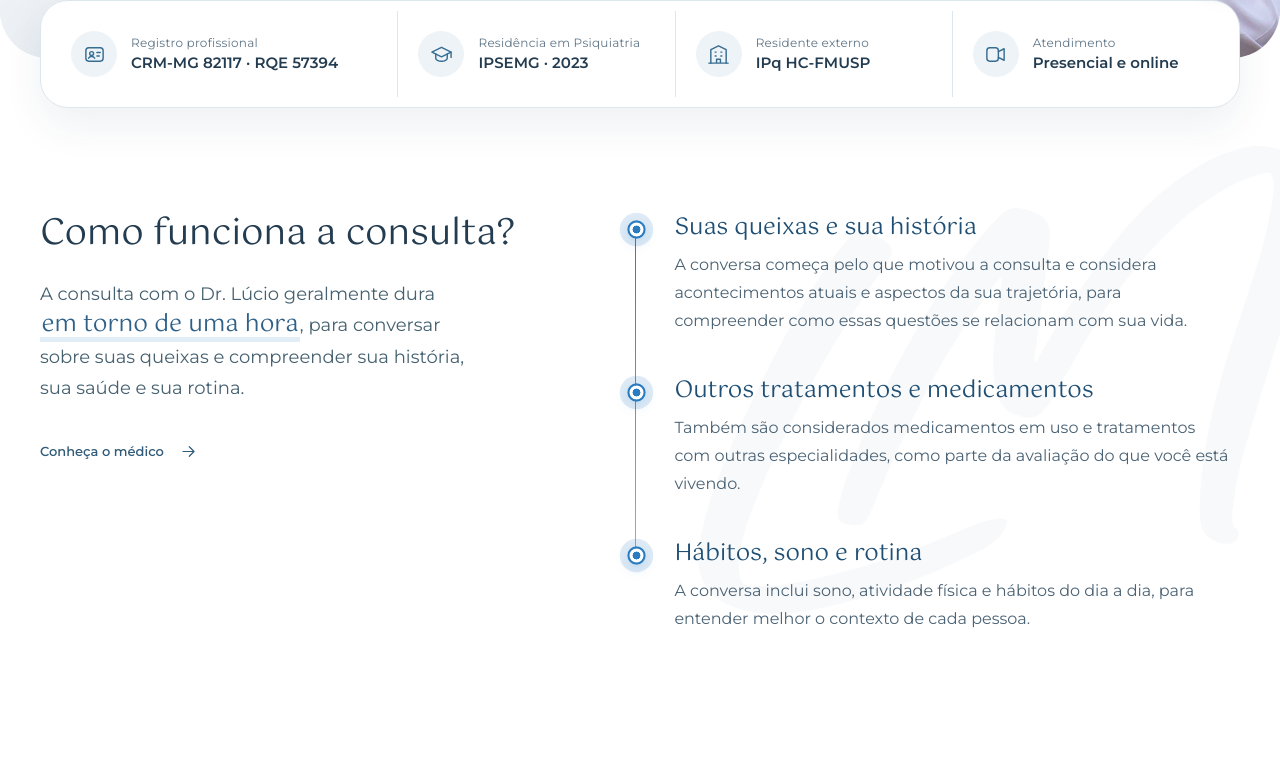
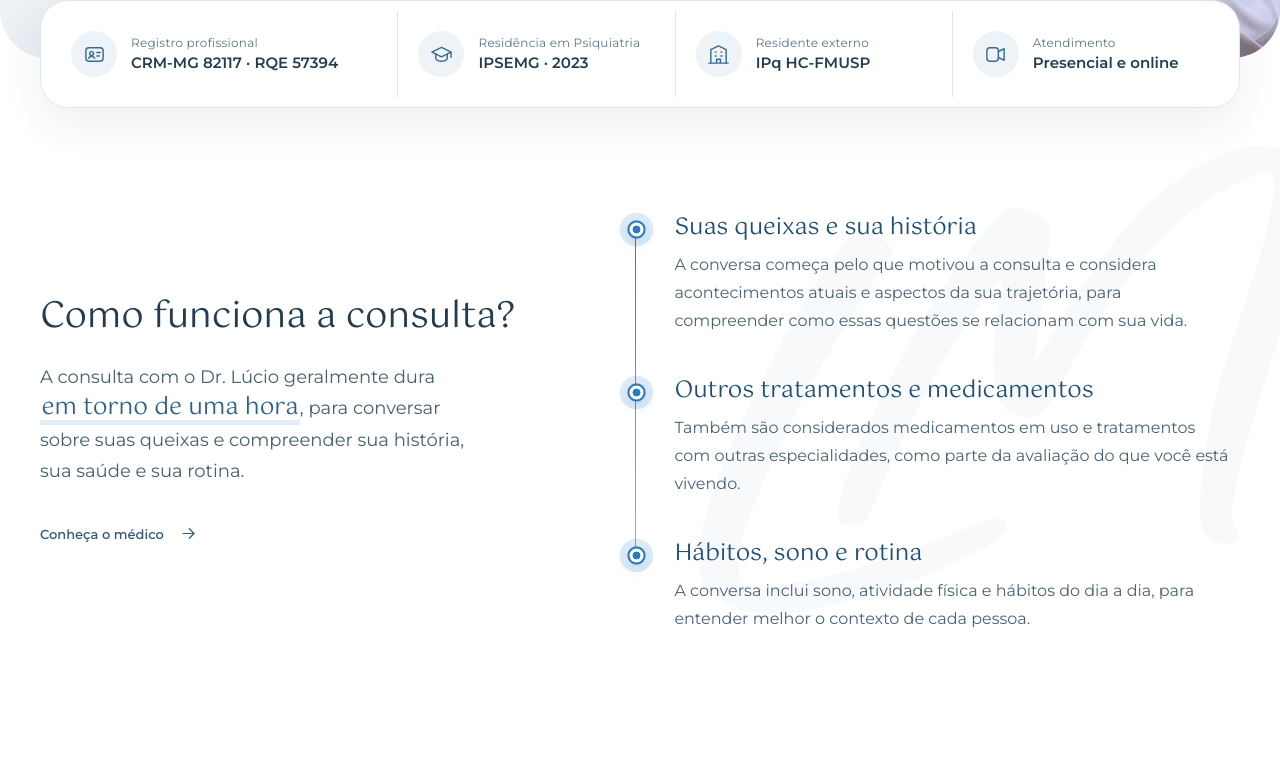
Before and after one commit to pedrozajden/lucio-site, an Astro site: page / in a window 1280 px wide. Shown: the part 798-1567 px from the top of the page. Built offline with nearby package versions, Linux system fonts and the light colour scheme; Astro itself is replaced by a stand-in of ours.

Commit message:
Home: texto de "Como funciona a consulta?" fixo e centralizado
Co-Authored-By: Claude Opus 5.5 <noreply@anthropic.com>

```diff
--- a/src/styles/home-autoridade.css
+++ b/src/styles/home-autoridade.css
@@ -133,8 +133,8 @@
 .hero-picture img,.home-portrait img{filter:saturate(1.2)}
 
 /* Como funciona a consulta: percurso aberto, sem moldura */
-.home-consult{display:grid;grid-template-columns:.9fr 1.1fr;gap:88px;align-items:start;padding:104px 0 96px}
-.consult-intro{position:sticky;top:calc(var(--shared-header-height,112px) + 48px)}
+.home-consult{display:grid;grid-template-columns:.9fr 1.1fr;gap:88px;align-items:center;padding:104px 0 96px}
+.consult-intro{position:static}
 .consult-intro h2{margin:0 0 22px;text-wrap:balance;font-family:Gotu,Georgia,serif;font-weight:400;font-size:clamp(32px,2.8vw,42px);line-height:1.25;color:#243c50}
 .consult-intro p{margin:0;max-width:440px;font-size:18px;line-height:1.75;color:#45606f}
 .consult-intro em{font-family:Gotu,Georgia,serif;font-style:normal;font-size:1.3em;line-height:1;color:#2f6188;white-space:nowrap}
```
